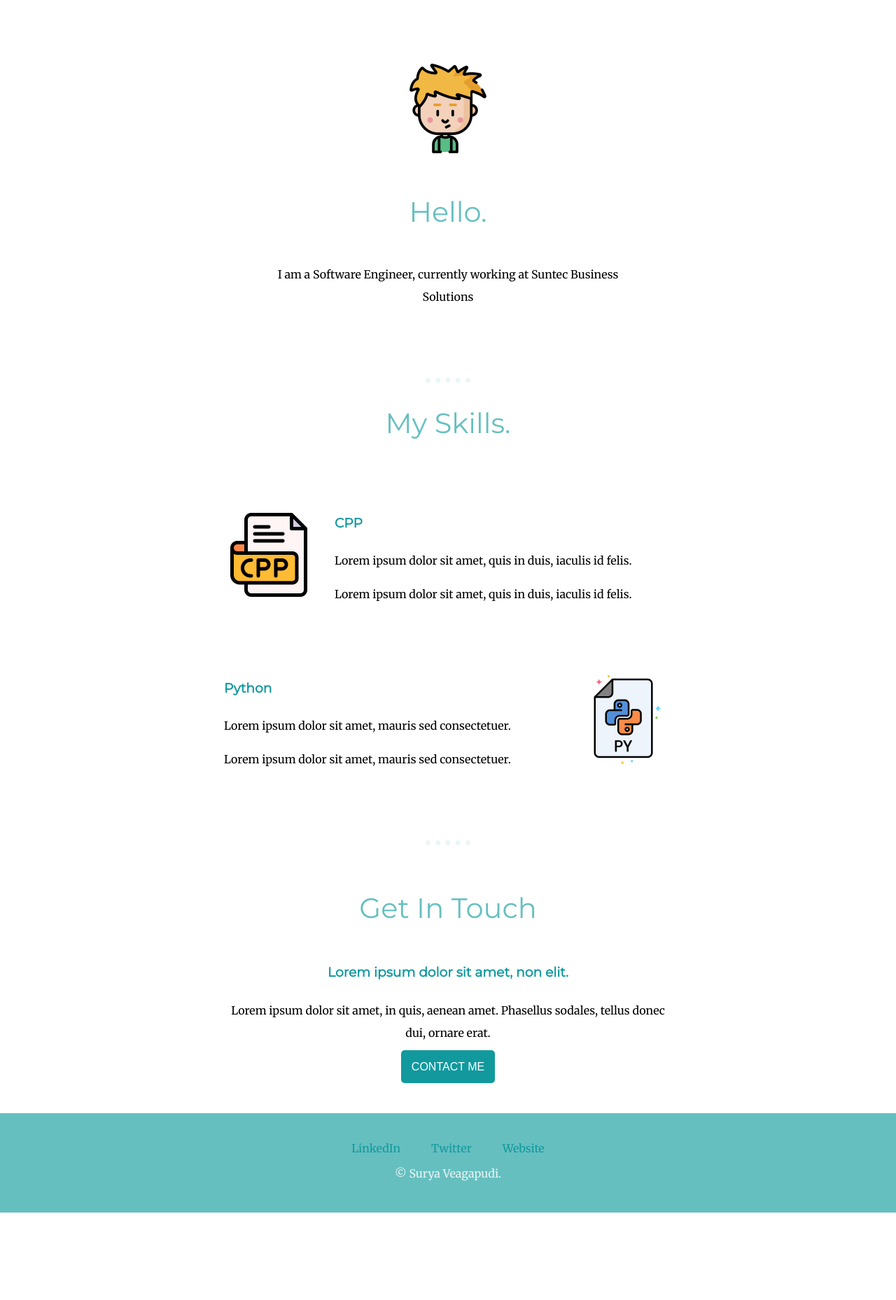
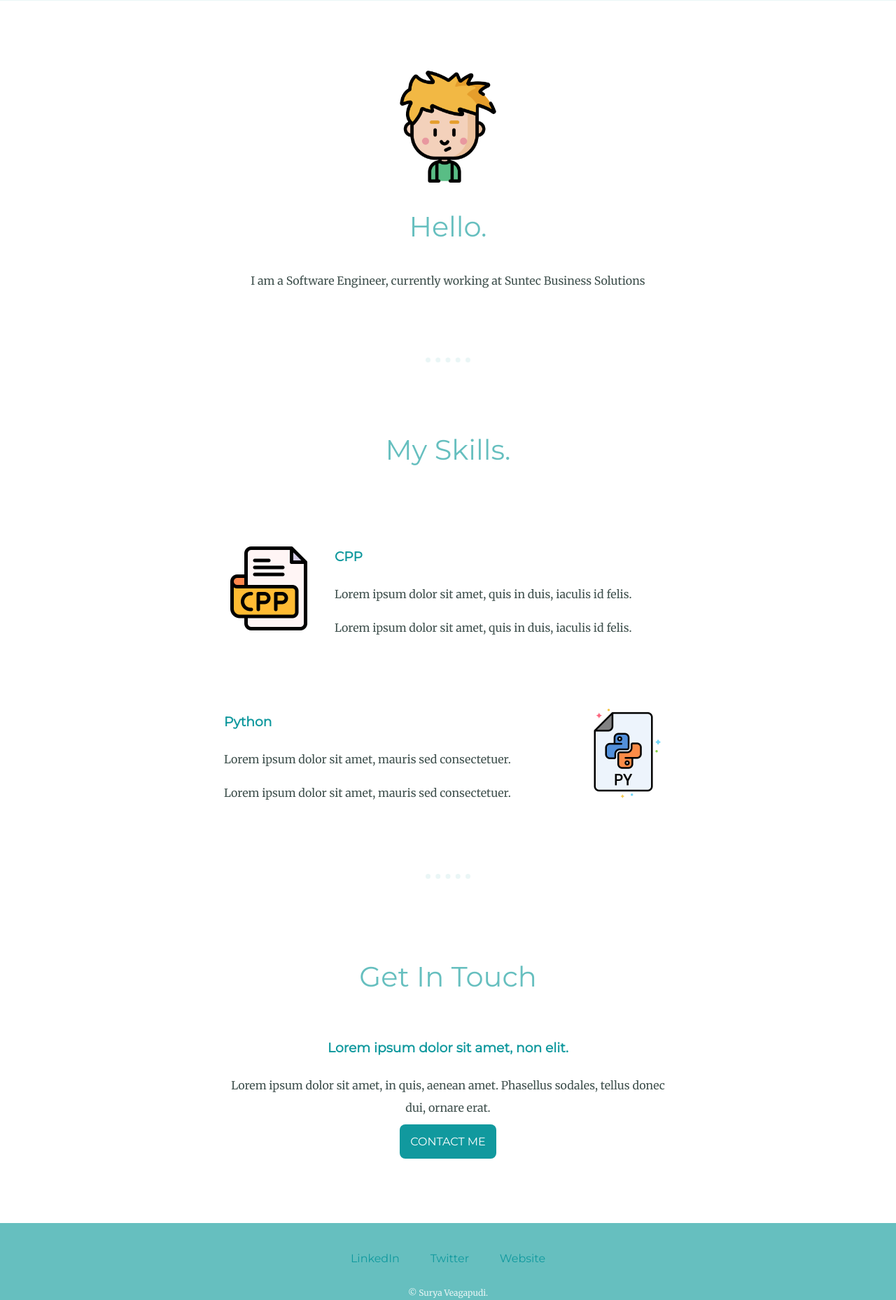
Before and after one commit to suryasandeep3/CSS_site, a plain HTML site: page index.html in a window 1280 px wide. Shown: the part 767-2625 px from the top of the page at 70% size. Before the commit the page ends 2500 px from the top, so only its background shows below. Drawn offline with Linux system fonts and the light colour scheme.

Commit message:
Update style.css

```diff
--- a/css/style.css
+++ b/css/style.css
@@ -3,6 +3,7 @@ body{
   margin: 0;
   text-align: center;
   font-family: 'Merriweather', serif;
+  color: #40514E;
 }
 h1{
   margin: 50px auto 0 auto ;
@@ -15,6 +16,7 @@ h2{
   font-size: 2.5rem;
   color: #66BFBF;
   font-weight: normal;
+  padding-bottom: 10px;
 }
 h3{
   font-family: 'Montserrat',sans-serif;
@@ -22,6 +24,12 @@ h3{
 }
 a{
   color: #11999E;
+  font-family: 'Montserrat',sans-serif;
+  margin: 10px 20px;
+  text-decoration: none;
+}
+a:hover{
+  color: black;
 }
 .pro{
   text-decoration: underline;
@@ -32,16 +40,14 @@ a{
   padding-top: 100px;
 }
 .middle-container{
-  margin: 0;
-  text-align: center;
-  font-family: 'Merriweather', serif;
+  margin: 100px 0;
+  position: relative;
 }
 .bottom-container{
   padding-top: 40px;
   padding-bottom: 30px;
   position: relative;
   background-color: #66BFBF;
-  /* display: flex; */
   color: #11999E;
 }
 .bottomcloud{
@@ -55,11 +61,11 @@ a{
   right: 300px;
 }
 .profImg{
-  width: 25%;
+  width: 12.5%;
 }
-.profile{
-  width: 40%;
-  margin: 100px auto 100px auto;
+.intro{
+  width: 30%;
+  margin: auto;
   line-height: 2;
 }
 .skill-row{
@@ -84,25 +90,29 @@ hr{
   border-color: #EAF6F6;
   border-width: 7.5px;
   width: 5%;
+  margin: 100px auto;
 }
 .contact_me{
   width: 50%;
   line-height: 2;
   margin: 50px auto 50px auto;
 }
+.contactmsg{
+  margin: 40px auto;
+  width: 55%;
+}
 .btn{
   background-color: #11999E;
   color: white;
   padding: 15px;
-  border-radius: 5px;
+  border-radius: 8px;
   text-decoration: none;
-  font-family: sans-serif;
-
+}
+.btn:hover{
+  background-color: #30e3cb;
 }
 .endcredits{
   color: #EAF6F6;
+  font-size: 0.75rem;
+  padding-top: 20px;
 }
-.footer-link{
-  padding: 20px;
-  text-decoration: none;
-}
```
